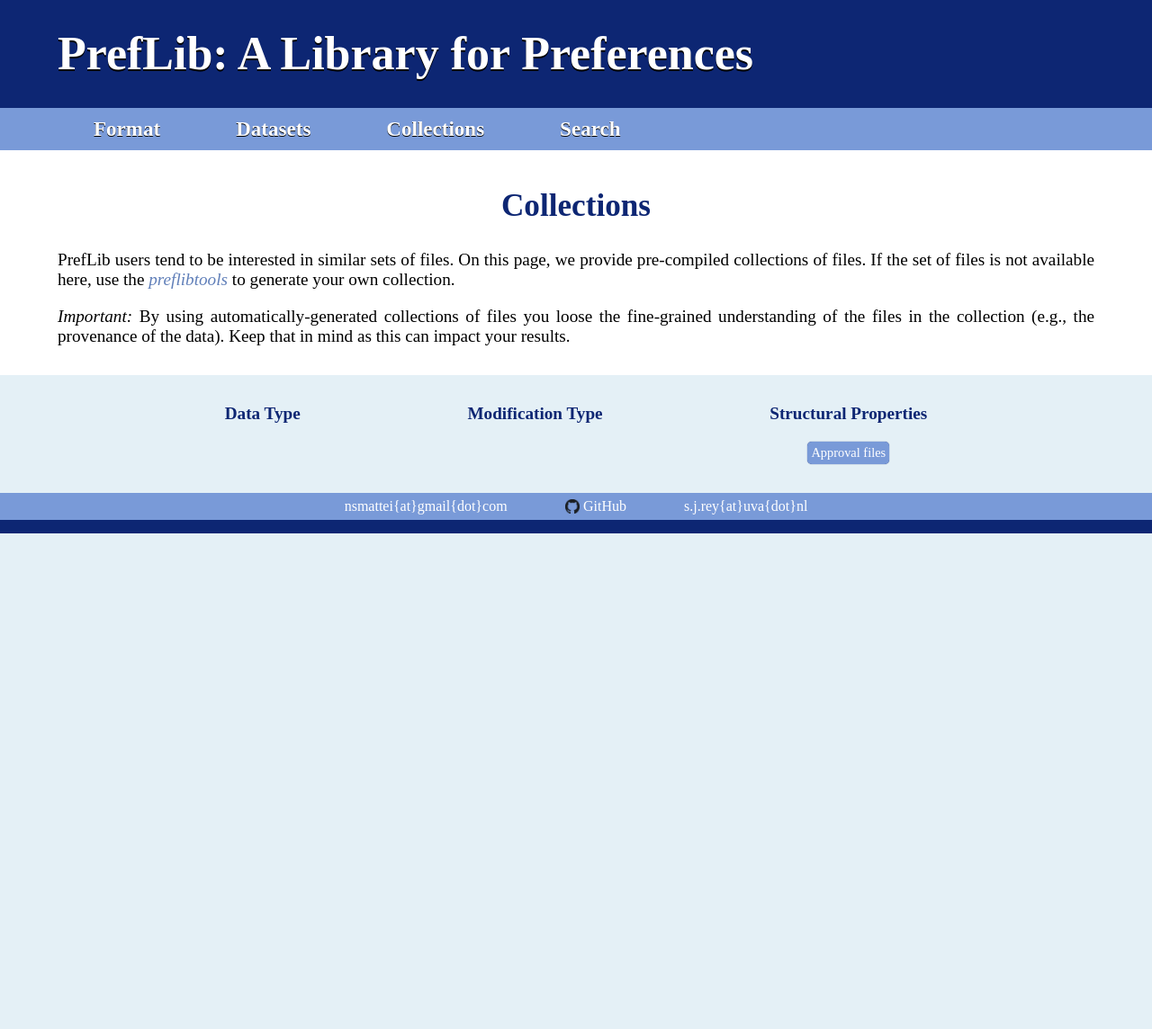
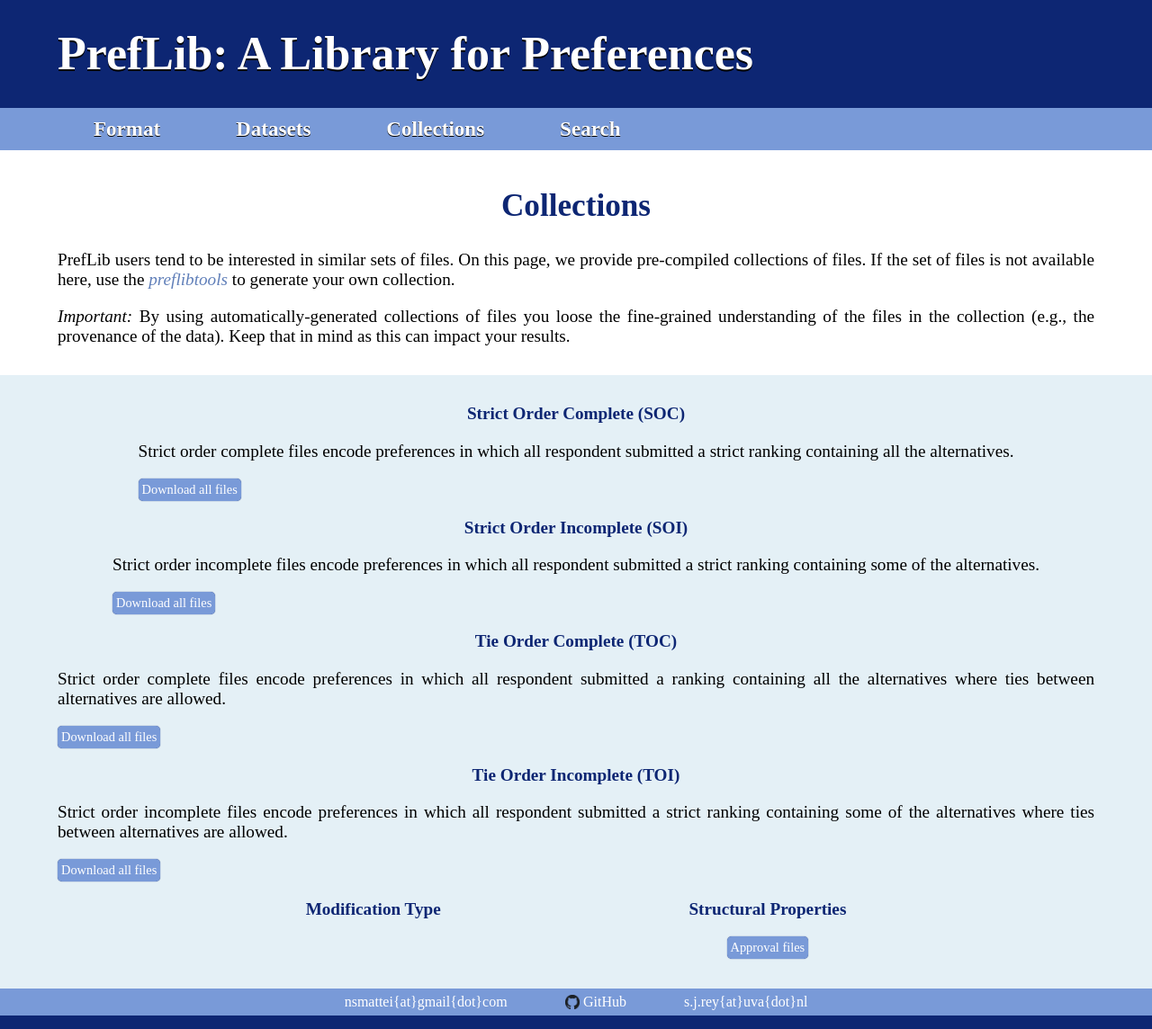
Before and after one commit to PrefLib/PrefLib-Jekyll, a Jekyll site: the page built from preflib/collections.html, in a window 1280 px wide. Shown: the whole page at 90% size. Built offline with Jekyll 4.4.1, drawn with Linux system fonts in a browser that asks for light colours; before the commit the page ends 900 px from its top, so only the background shows below that.

Commit message:
Search download script

```diff
--- a/preflib/assets/css/style.css
+++ b/preflib/assets/css/style.css
@@ -606,6 +606,7 @@ Download button
 
 .download-button:hover {
 	background-color: var(--color-blue1);
+	cursor: pointer;
 }
 
 /* ========
--- a/preflib/collections.html
+++ b/preflib/collections.html
@@ -25,17 +25,32 @@ sitemap:
 <section>
     <div class="collections-wrap">
         <div class="collection-wrap">
-            <h3>Data Type</h3>
+            <h3>Strict Order Complete (SOC)</h3>
+            <p>Strict order complete files encode preferences in which all respondent submitted a strict ranking containing all the alternatives.</p>
+            <div class="collection-button button-wrapper">
+                <a href="https://github.com/PrefLib/PrefLib-Data/releases/download/v1.0/type_soc.zip" class="download-button">Download all files</a>
+            </div>
+        </div>
+        <div class="collection-wrap">
+            <h3>Strict Order Incomplete (SOI)</h3>
+            <p>Strict order incomplete files encode preferences in which all respondent submitted a strict ranking containing some of the alternatives.</p>
+            <div class="collection-button button-wrapper">
+                <a href="https://github.com/PrefLib/PrefLib-Data/releases/download/v1.0/type_soi.zip" class="download-button">Download all files</a>
+            </div>
+        </div>
 
-            {% assign all_data_types = site.data.datafiles | map: "data_type" | uniq | sort %}
-            {% assign all_data_types = all_data_types | where_exp: "item", "item != 'csv'" %}
-            {% assign all_data_types = all_data_types | where_exp: "item", "item != 'dat'" %}
-            <div class="collection-buttons-wrap">
-                {% for type in all_data_types %}
-                    <div class="collection-button button-wrapper">
-                        <a href="https://github.com/PrefLib/PrefLib-Data/releases/download/v1.0/type_{{ type }}.zip" class="download-button">{{ type | upcase  }} files</a>
-                    </div>
-                {% endfor %}
+        <div class="collection-wrap">
+            <h3>Tie Order Complete (TOC)</h3>
+            <p>Strict order complete files encode preferences in which all respondent submitted a ranking containing all the alternatives where ties between alternatives are allowed.</p>
+            <div class="collection-button button-wrapper">
+                <a href="https://github.com/PrefLib/PrefLib-Data/releases/download/v1.0/type_toc.zip" class="download-button">Download all files</a>
+            </div>
+        </div>
+        <div class="collection-wrap">
+            <h3>Tie Order Incomplete (TOI)</h3>
+            <p>Strict order incomplete files encode preferences in which all respondent submitted a strict ranking containing some of the alternatives where ties between alternatives are allowed.</p>
+            <div class="collection-button button-wrapper">
+                <a href="https://github.com/PrefLib/PrefLib-Data/releases/download/v1.0/type_toi.zip" class="download-button">Download all files</a>
             </div>
         </div>
 
```
Also changed, not shown: preflib/search.html (+3 -4 lines).
